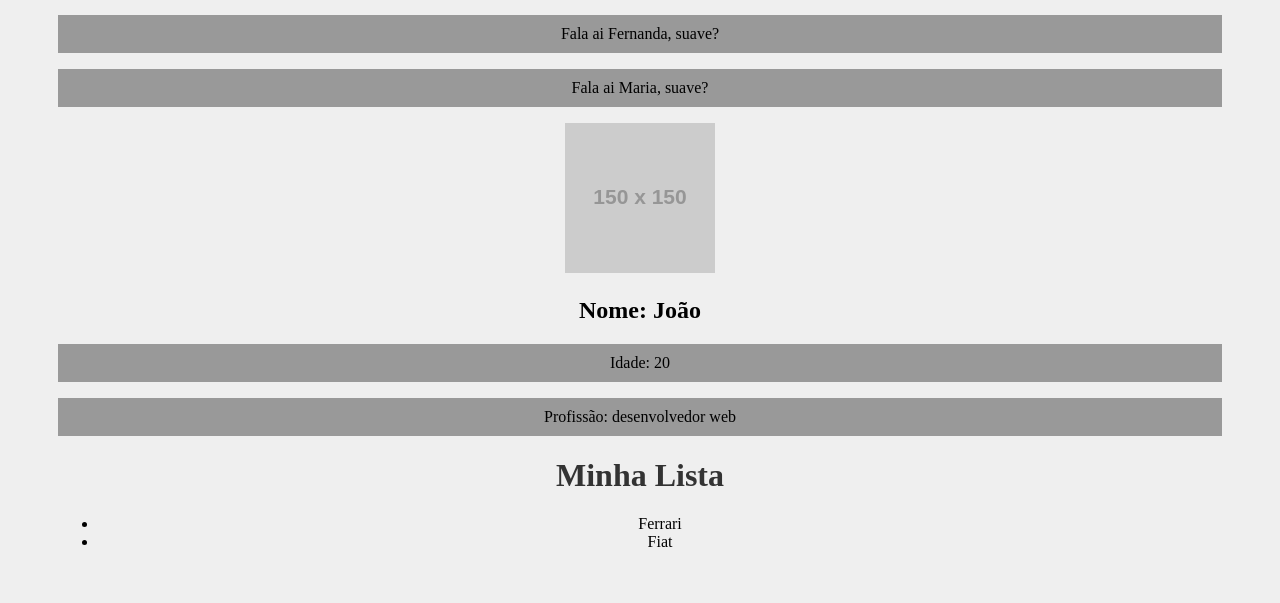
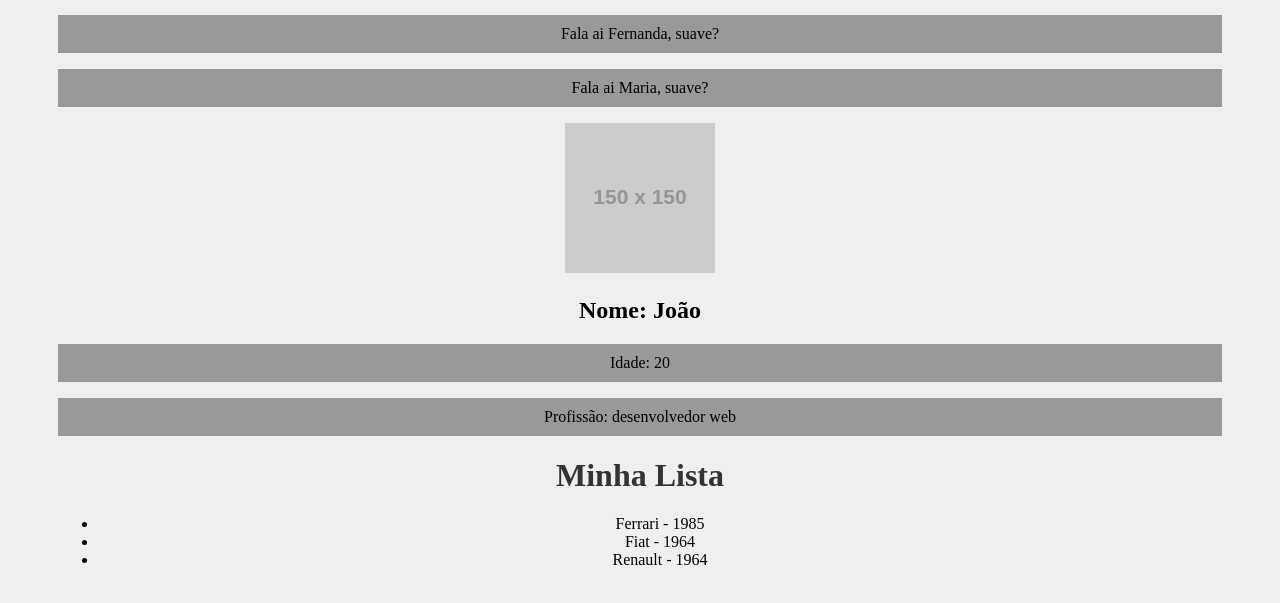
Before and after one commit to nandacruz/Curso-React, a React (Create React App) app in the folder meu-projeto/: page / in a window 1280 px wide. Shown: the part 521-1124 px from the top of the page. Built offline with nearby package versions, Linux system fonts and the light colour scheme.

Commit message:
Avançando em props
Definição de propriedades e tratamentos default

```diff
--- a/meu-projeto/package.json
+++ b/meu-projeto/package.json
@@ -38,5 +38,6 @@
   "description": "This project was bootstrapped with [Create React App](https://github.com/facebook/create-react-app).",
   "main": "index.js",
   "author": "",
-  "license": "ISC"
+  "license": "ISC",
+  "devDependencies": {}
 }
--- a/meu-projeto/src/components/Item.js
+++ b/meu-projeto/src/components/Item.js
@@ -1,10 +1,28 @@
-function Item(props){
+
+//Pacote
+import PropTypes from 'prop-types';
+
+function Item({marca,ano_lancamento}){
     return(
         <>
-            <li>{props.marca}</li>
+            <li>{marca} - {ano_lancamento}</li>
         </>
 
     );
 }
 
+//Propriedade do componente
+Item.protoTypes = {
+    //Aqui foi definido o tipo, alem de colocar como required
+    marca: PropTypes.string.isRequired,
+    ano_lancamento: PropTypes.number.isRequired,
+}
+
+
+//Propriedade do componente default
+Item.defaultProps = {
+    marca: 'Faltou a marca',
+    ano_lancamento: 0,
+}
+
 export default Item;
--- a/meu-projeto/src/components/List.js
+++ b/meu-projeto/src/components/List.js
@@ -5,12 +5,14 @@ function List(){
         <>
             <h1>Minha Lista</h1>
             <ul>
-                <Item marca="Ferrari"/>
-                <Item marca="Fiat"/>
+                <Item marca="Ferrari" ano_lancamento={1985}/>
+                <Item marca="Fiat" ano_lancamento={1964}/>
+                <Item marca="Renault" ano_lancamento={1964}/>
             </ul>
 
         </>
     );
 }
 
+
 export default List;
```
Also changed, not shown: package.json (added, +11 -0 lines).
